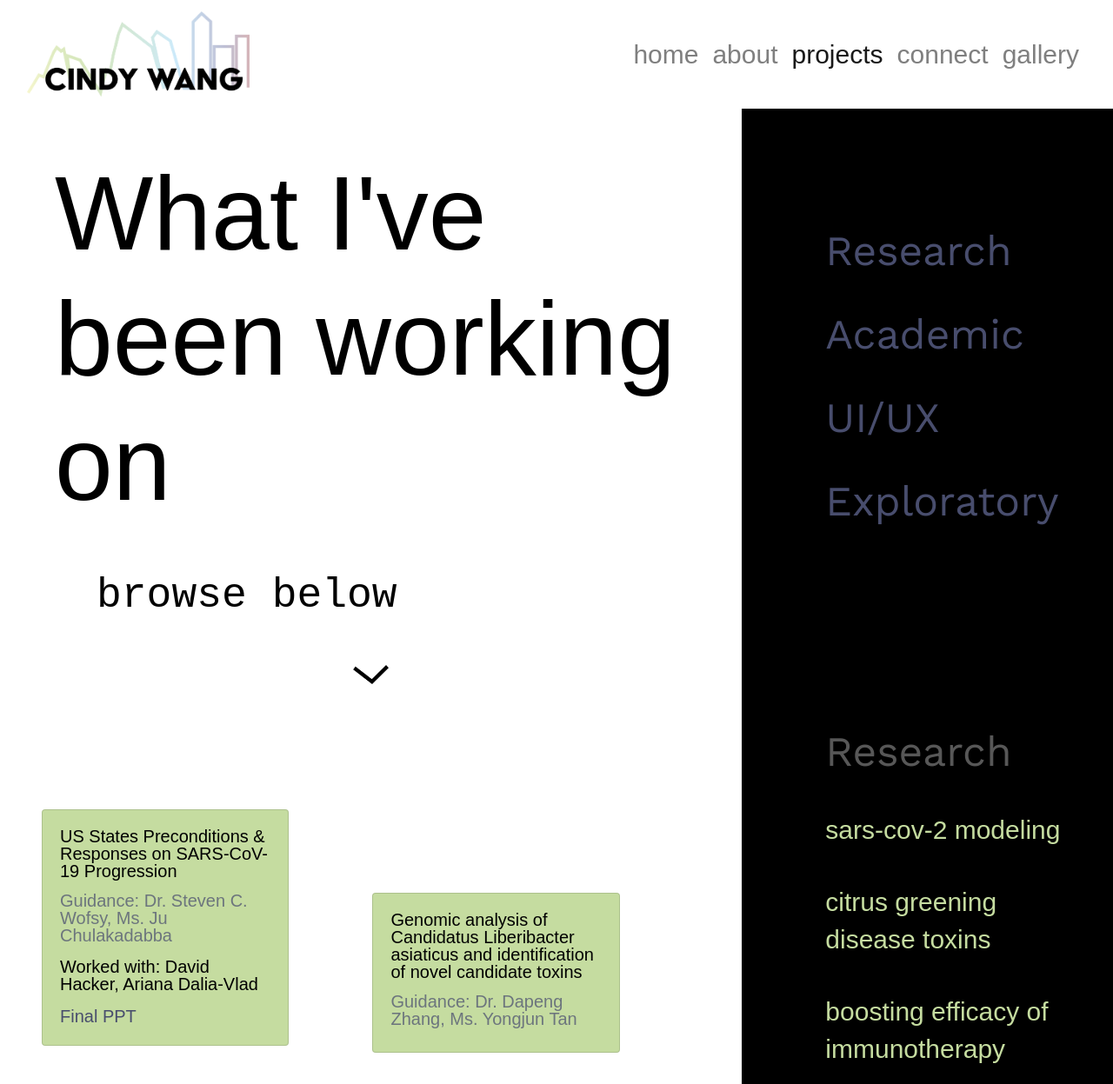
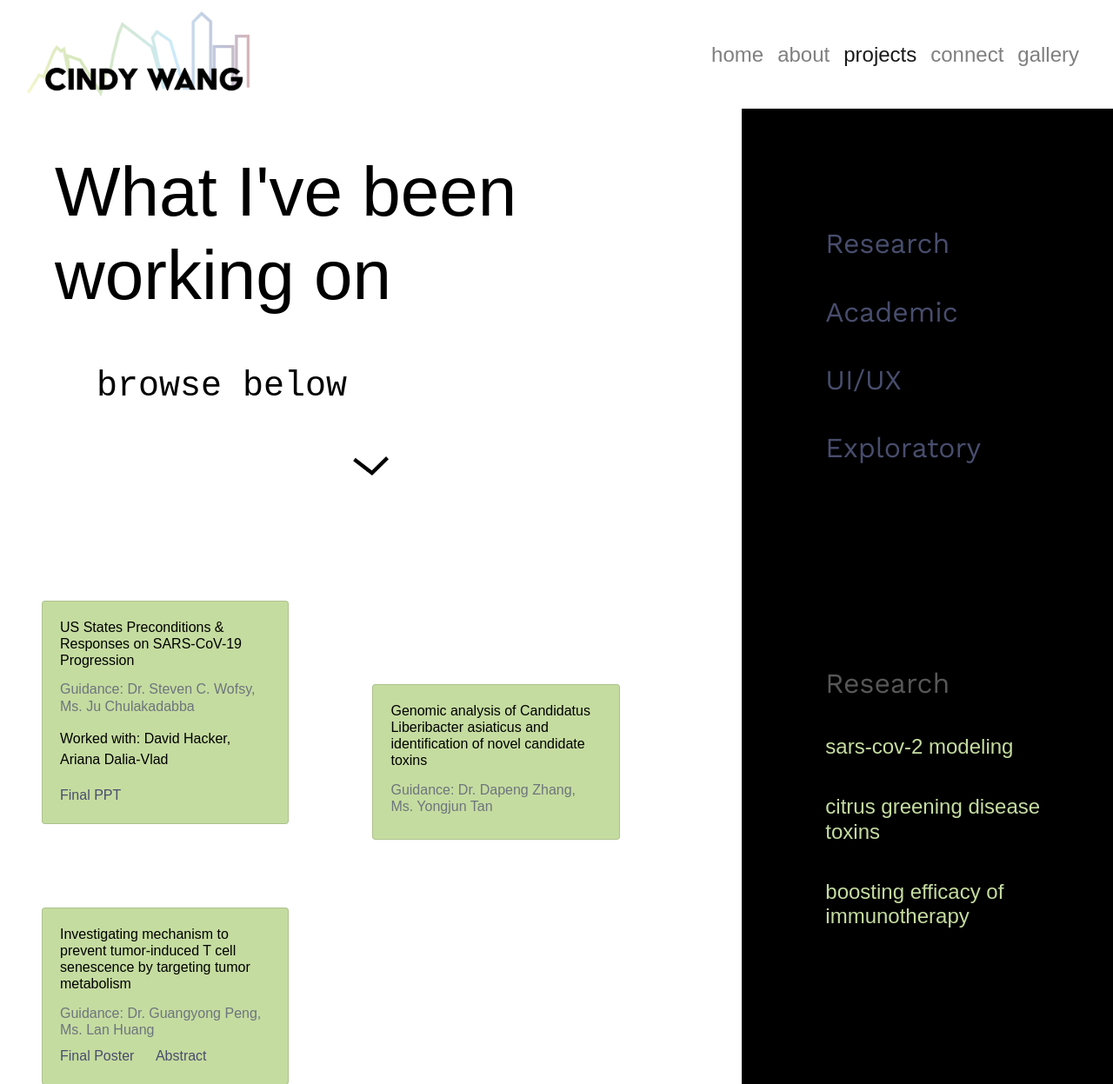
Before and after one commit to cwangf00d/cwangf00d.github.io, a plain HTML site: page projects.html in a window 1280 px wide. Shown: the top 1247 px of the page at 87% size. Drawn offline with nearby package versions, Linux system fonts and the light colour scheme; a web font is replaced by a local one.

Commit message:
<font sizing>

```diff
--- a/projects.html
+++ b/projects.html
@@ -20,7 +20,7 @@
         <!-- start navigation bar/heading area -->
         <nav class="navbar navbar-expand-lg navbar-light navbar-fixed-top">
             <div class="container-fluid">
-                <a class="navbar-brand mr-auto" href="#">
+                <a class="navbar-brand mr-auto" href="/index.html">
                     <img src="elements/white-logo.png" alt="Cindy Wang" class = "my-logo">
                   </a>
               <button class="navbar-toggler" type="button" data-toggle="collapse" data-target="#navbarNavAltMarkup" aria-controls="navbarNavAltMarkup" aria-expanded="false" aria-label="Toggle navigation">
--- a/styles.css
+++ b/styles.css
@@ -9,8 +9,10 @@
     font-family: 'Work Sans', sans-serif;
     font-weight: normal;
     font-style: normal;
-    font-size: 18vh;
-    line-height: 21vh;
+    font-size: 7.5em;
+    /*line-height: 7.5em;*/
+    /* font-size: 18vh;
+    line-height: 21vh; */
     color: #000000;
 }
 
@@ -18,8 +20,8 @@
     font-family: brandon-grotesque, sans-serif;
     font-weight: 400;
     font-style: normal;
-    font-size: 15vh;
-    line-height: 18vh;
+    font-size: 5em;
+    /* line-height: 18vh; */
     color: #000000;
 }
 
@@ -27,8 +29,8 @@
     font-family: courier-prime, monospace;
     font-weight: 400;
     font-style: normal;
-    font-size: 6vh;
-    line-height: 6vh;
+    font-size: 2.5em;
+    /* line-height: 6vh; */
     color: #000000;
 }
 
@@ -36,8 +38,8 @@
     font-family: 'Work Sans', sans-serif;
     font-weight: normal;
     font-style: normal;
-    font-size: 48px;
-    line-height: 56px;
+    font-size: 2em;
+    /* line-height: 7vh; */
     color: #000000;
 }
 
@@ -45,8 +47,8 @@
     font-family: brandon-grotesque, sans-serif;
     font-weight: 400;
     font-style: normal;
-    font-size: 30px;
-    line-height: 43px;
+    font-size: 1.5em;
+    /* line-height: 4vh; */
     text-transform: lowercase;
     color: #000000;
 }
@@ -55,8 +57,8 @@
     font-family: courier-prime, sans-serif;
     font-weight: 400;
     font-style: normal;
-    font-size: 20px;
-    line-height: 20px;
+    font-size: 1.25em;
+    /* line-height: 2vh; */
     text-transform: lowercase;
     color: #000000;
 }
@@ -65,8 +67,8 @@
     font-family: brandon-grotesque, sans-serif;
     font-weight: 500;
     font-style: normal;
-    font-size: 20px;
-    line-height: 20px;
+    font-size: 1em;
+    /* line-height: 2vh; */
     color: #000000;
 }
 
@@ -74,8 +76,8 @@
     font-family: brandon-grotesque, sans-serif;
     font-weight: 400;
     font-style: normal;
-    font-size: 20px;
-    line-height: 20px;
+    font-size: 1em;
+    /* line-height: 2vh; */
     color: #000000;
 }
 /* end default heading styles */
```
Also changed, not shown: connect.html (+1 -1 lines), gallery.html (+6 -2 lines).
